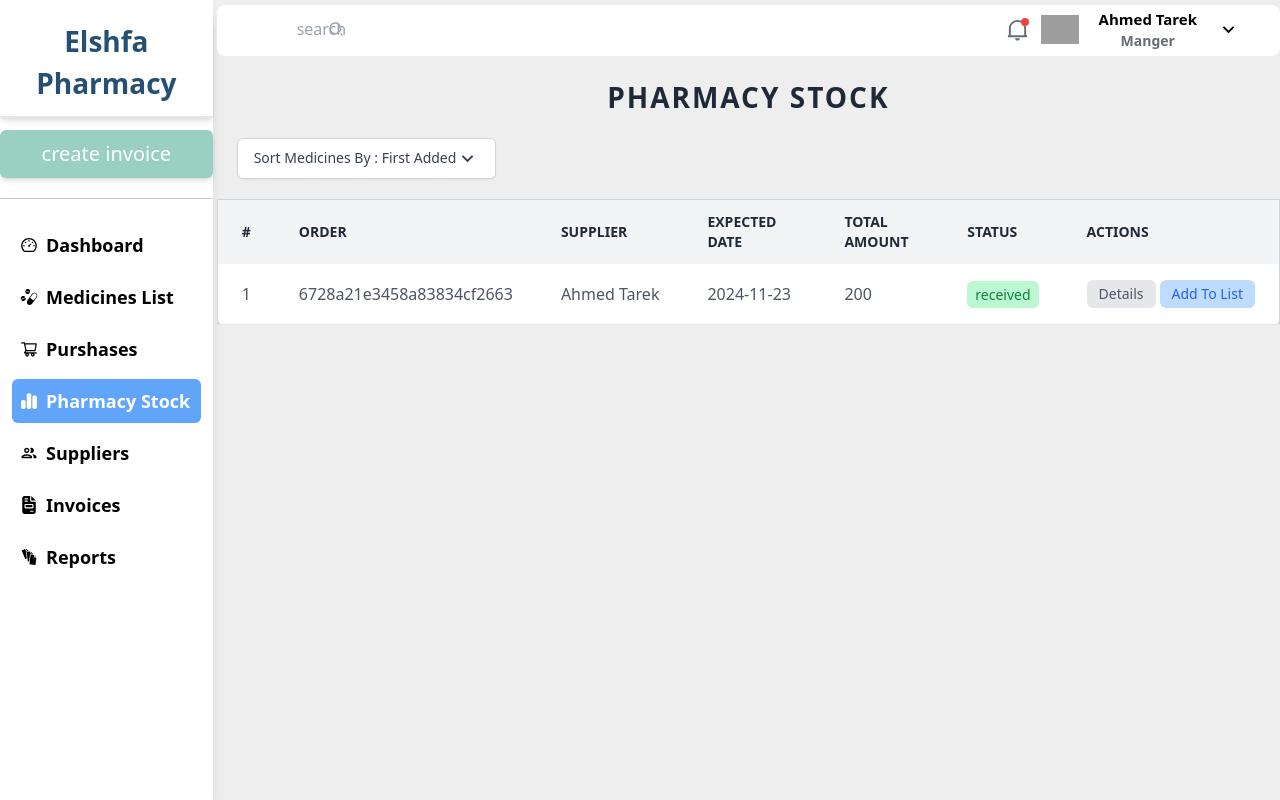
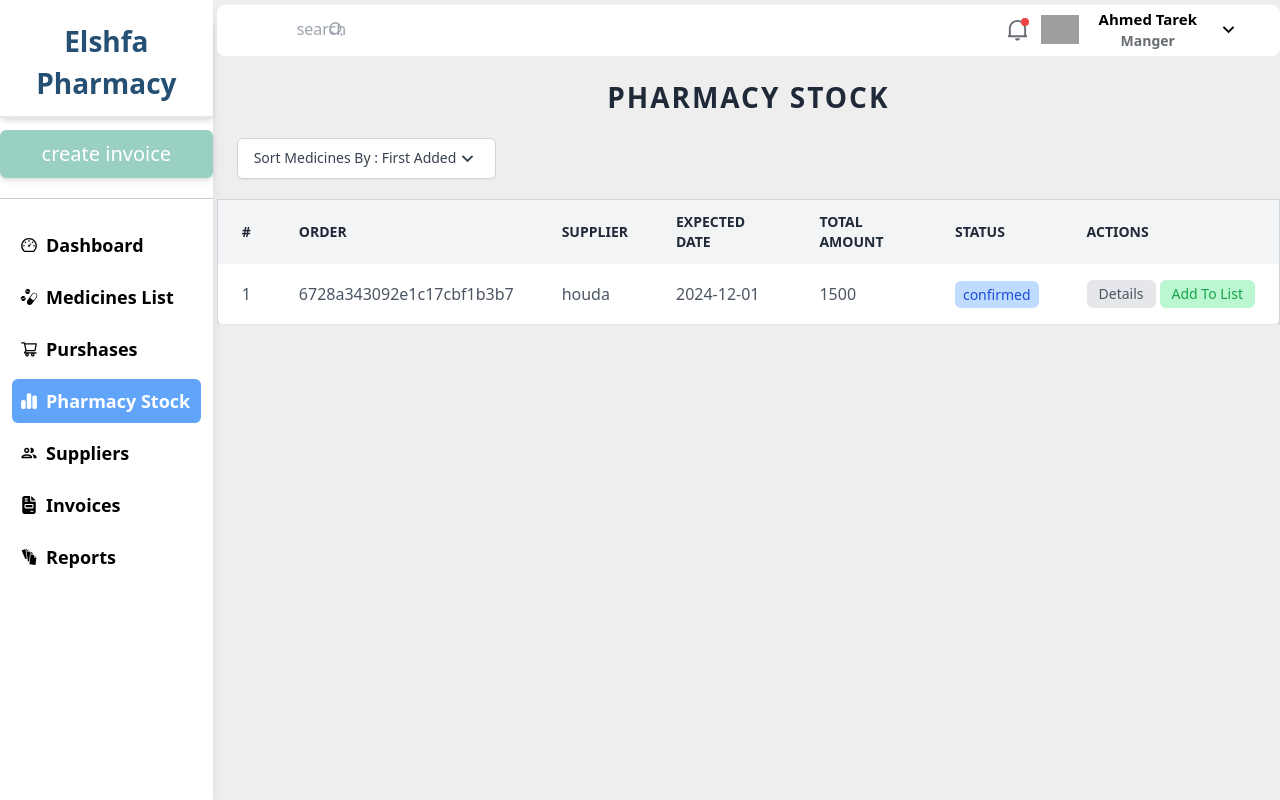
Before and after one commit to AhmedTarek003/Pharmacy-System, a React (Vite) app in the folder client/: page /pharmacystock in a window 1280 px wide. Built offline with nearby package versions, Linux system fonts and the light colour scheme; grey boxes are pictures that could not be loaded.

Commit message:
changes in pharmacy stock

```diff
--- a/client/src/pages/PharmacyStock.jsx
+++ b/client/src/pages/PharmacyStock.jsx
@@ -30,12 +30,7 @@ const PharmacyStock = () => {
       key: "status",
       render: (value) => (
         <span
-          className={`px-2 py-1 rounded-md text-sm ${
-            (value === "pending" && "bg-yellow-200 text-yellow-600") ||
-            (value === "received" && "bg-green-200 text-green-700") ||
-            (value === "confirmed" && "bg-blue-200 text-blue-700") ||
-            (value === "canceled" && "bg-red-200 text-red-600")
-          }`}
+          className={`px-2 py-1 rounded-md text-sm bg-blue-200 text-blue-700`}
         >
           {value}
         </span>
@@ -52,14 +47,16 @@ const PharmacyStock = () => {
           >
             Details
           </Link>
-          <button className="bg-blue-200 text-blue-600 px-3 py-1 text-sm rounded-md">
+          <button className="bg-green-200 text-green-600 px-3 py-1 text-sm rounded-md">
             Add To List
           </button>
         </div>
       ),
     },
   ];
-  const receivedOrders = orders.filter((order) => order.status === "received");
+  const confirmedOrders = orders.filter(
+    (order) => order.status === "confirmed"
+  );
   return (
     <div>
       <div className="page-title">Pharmacy Stock</div>
@@ -70,7 +67,7 @@ const PharmacyStock = () => {
           onChange={handleSelectChange}
         />
       </div>
-      <Table columns={columns} data={receivedOrders} />
+      <Table columns={columns} data={confirmedOrders} />
     </div>
   );
 };
```
